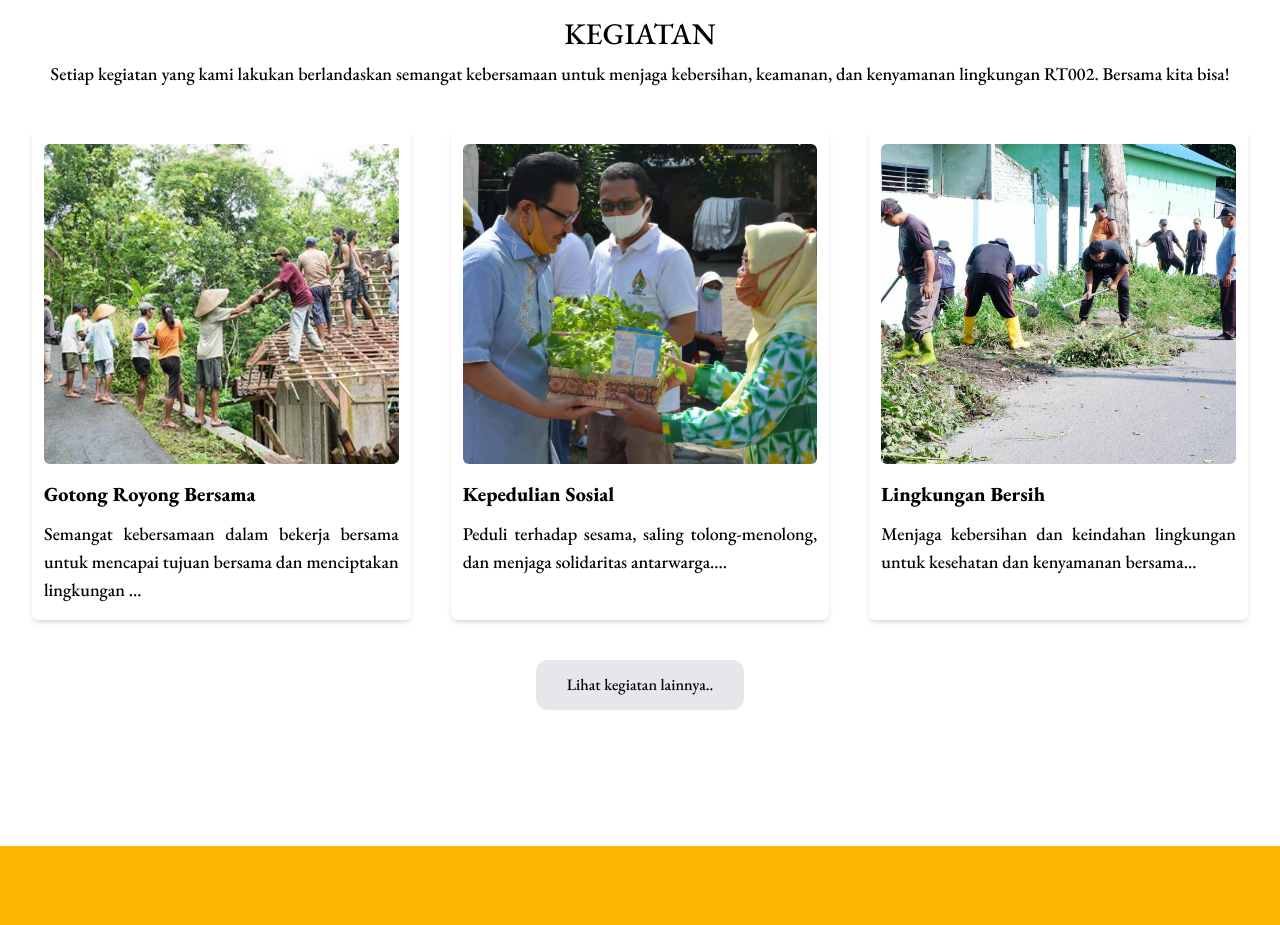
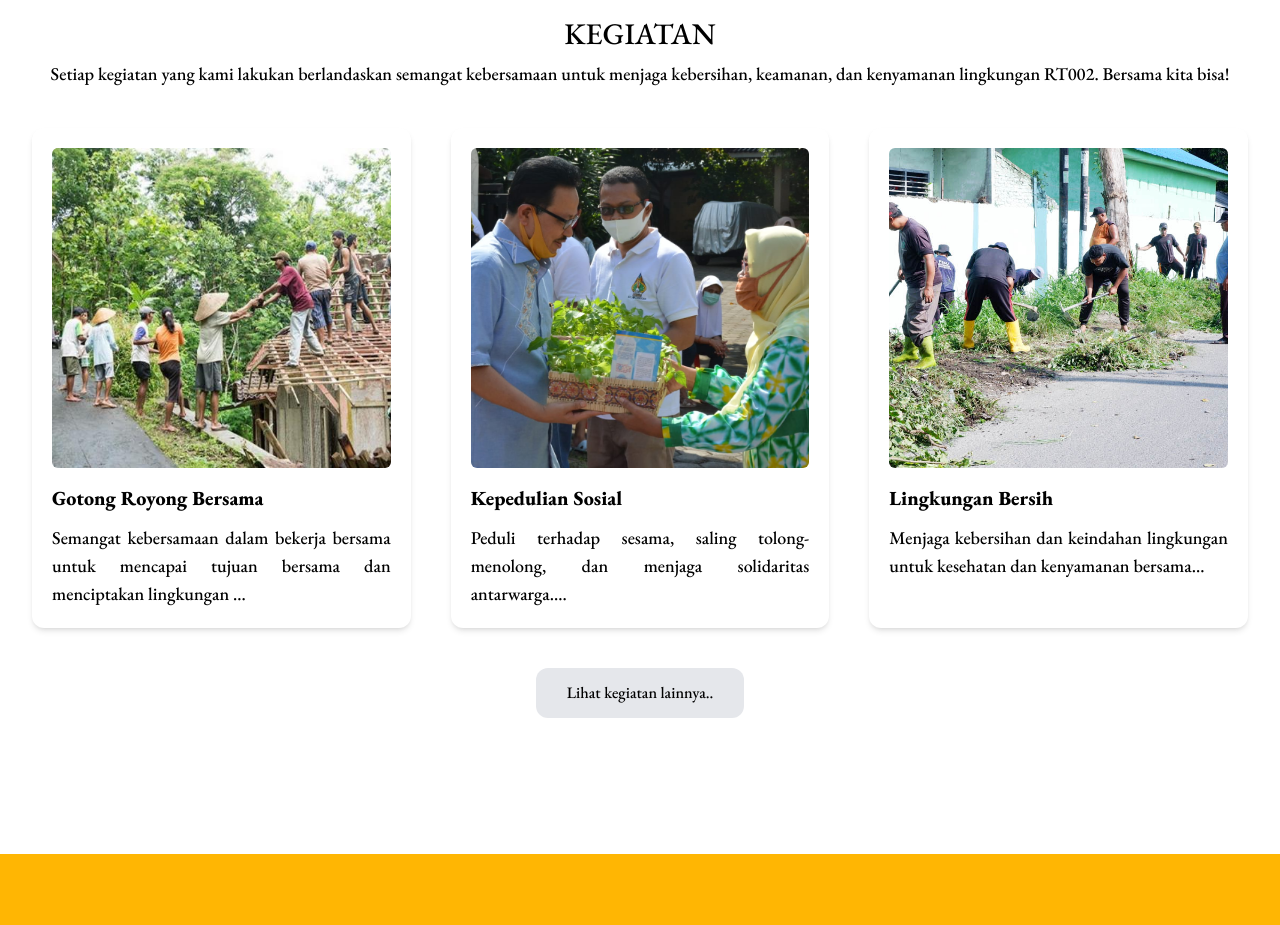
Before and after one commit to myogaazwar/RT-002, a React (Vite) app: page / in a window 1280 px wide. Shown: the part 1020-1945 px from the top of the page. Built offline with nearby package versions, Linux system fonts and the light colour scheme.

Commit message:
add: card for dark mode

```diff
--- a/src/components/Elements/Card/Card.jsx
+++ b/src/components/Elements/Card/Card.jsx
@@ -2,15 +2,15 @@ import React from 'react';
 
 const Card = ({ title, image, description, children }) => {
   return (
-    <div className=' bg-white px-3 py-4 rounded-md shadow-md  hover:scale-105 hover:shadow-lg transition-transform md:flex md:flex-col md:justify-between md:h-full'>
+    <div className=' bg-white dark:bg-[#1B1A55] px-3 py-4 md:px-5 md:py-5 rounded-xl shadow-md  hover:scale-105 hover:shadow-lg transition-transform md:flex md:flex-col md:justify-between md:h-full'>
       <img
         className='rounded-md w-full  md:object-cover md:object-top md:h-48 lg:object-cover lg:h-80 '
         src={image}
         alt={title}
       />
-      <div className='flex flex-col flex-grow gap-y-3 mt-2 md:justify-start md:flex  md:mt-4 '>
-        <h3 className='eb-garamond-bold md:text-lg lg:text-xl'>{title}</h3>
-        <p className='text-justify text-sm lg:text-lg '>{description}</p>
+      <div className='flex flex-col flex-grow gap-y-3 mt-2 md:justify-start md:flex  md:mt-4 text-black dark:text-white '>
+        <h3 className='eb-garamond-bold md:text-lg lg:text-xl '>{title}</h3>
+        <p className='text-justify text-sm lg:text-lg  '>{description}</p>
       </div>
       {children}
     </div>
```
